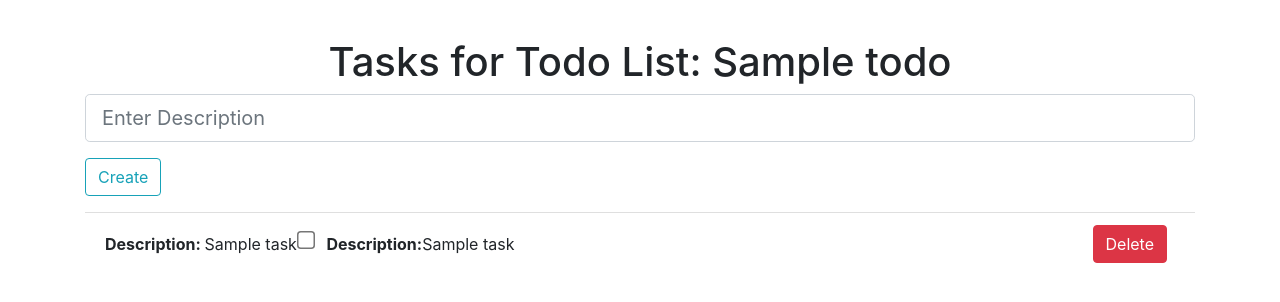
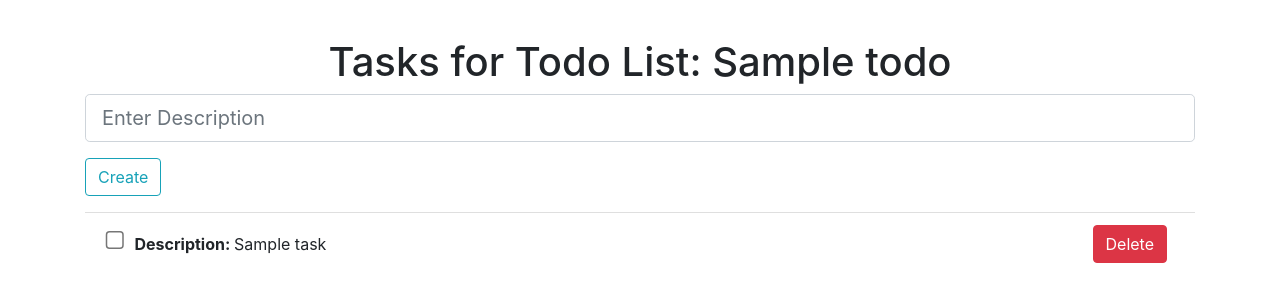
Before and after one commit to Matusworld/ToDo-App, a Flask app: template ToDo/templates/tasks.html in a window 1280 px wide. Shown: the part 56-358 px from the top of the page. Run offline with Flask 3, Linux system fonts and the light colour scheme; the template is opened without the code that fills it: values that come from a table or form of the project are taken from there, most other values are stand-ins (such as "Sample title", 1, 10 or a date in 2020); some libraries are stand-ins or nearby versions.

Commit message:
readme and requirements.txt

```diff
--- a/ToDo/templates/tasks.html
+++ b/ToDo/templates/tasks.html
@@ -18,7 +18,6 @@
     {% for task in tasks %}
     <li class="list-group-item d-flex justify-content-between align-items-center" style="display: flex; align-items: center;">
         <div class="d-flex align-items-center">
-            <strong>Description:&nbsp;</strong> {{ task[1] }}<br>
             <form action="{{ url_for('Views.task_update', task_id=task[0]) }}" method="POST">
                 <input type="hidden" name="completed" value="{{ task[2] }}">
                 <label class="checkbox-container" style="display: flex; align-items: center;">
@@ -26,7 +25,7 @@
                     <span class="checkmark"></span>
                 </label>
             </form>
-            <strong style="margin-left: 10px;">Description:</strong> {{ task[1] }}
+            <strong style="margin-left: 10px;">Description:&nbsp;</strong> {{ task[1] }}
         </div>
 
         <div class="d-flex">
```
Also changed, not shown: README.md.
